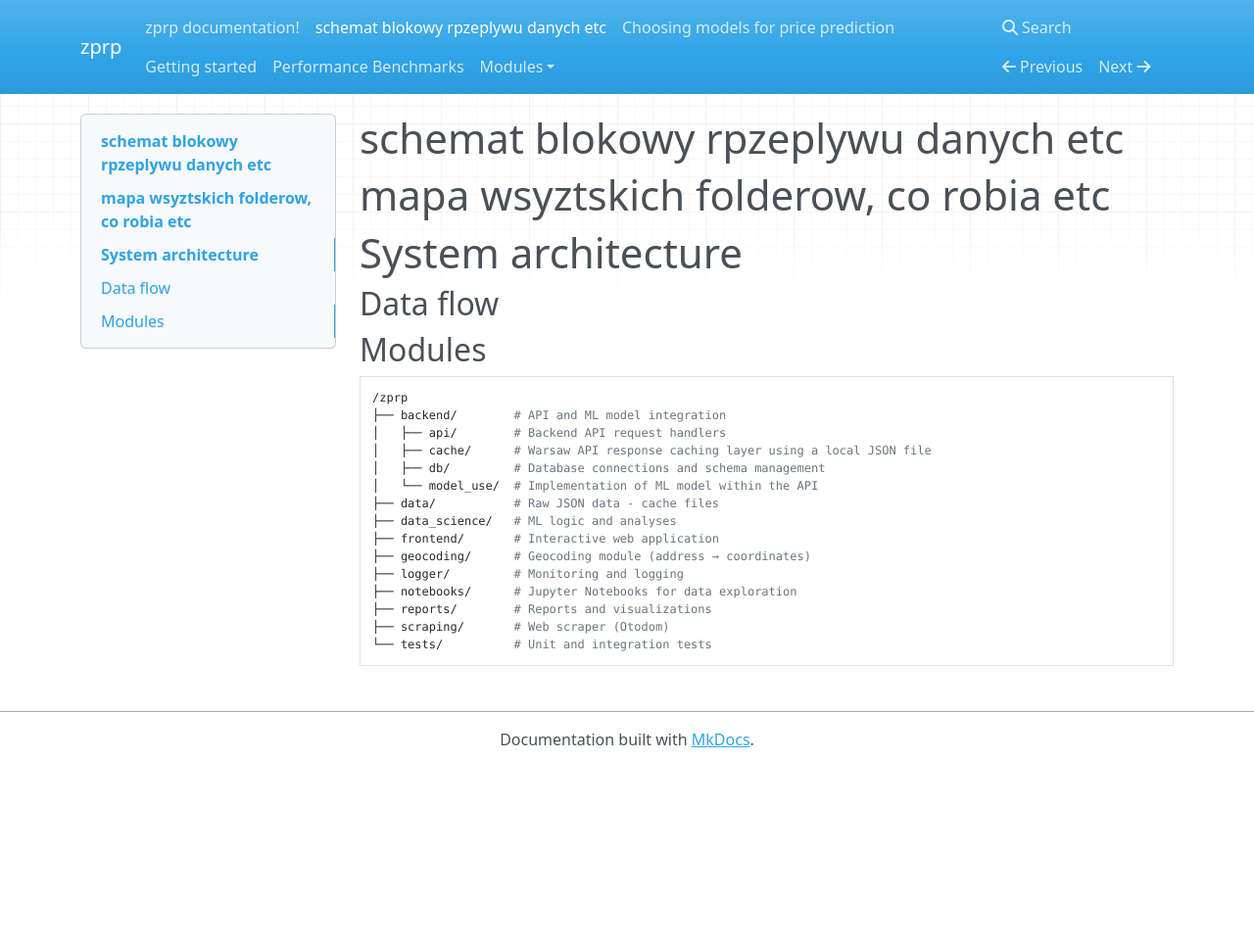
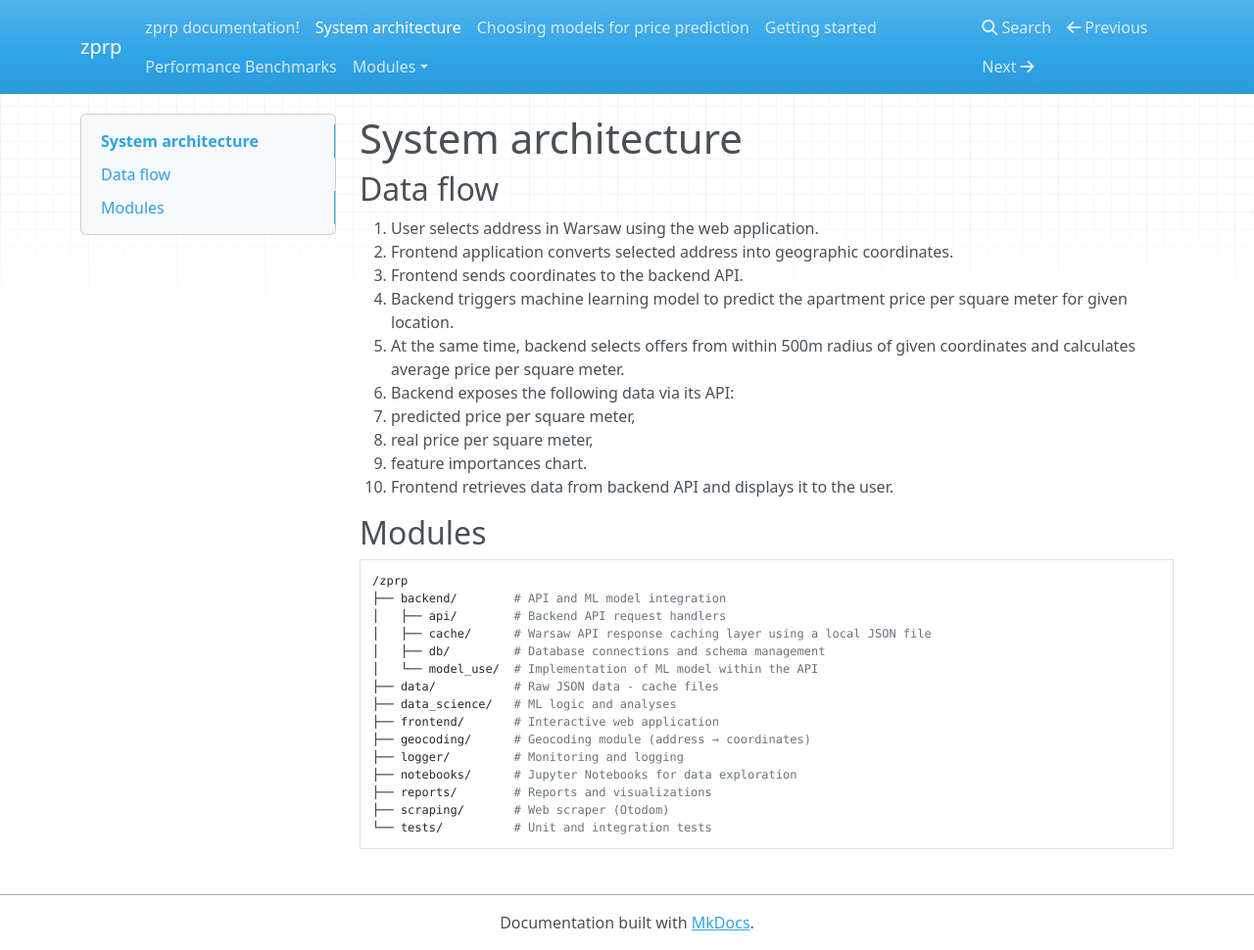
Before and after one commit to czarodziejszyn/zprp, an MkDocs documentation site: the page built from zprp/docs/docs/architecture.md, in a window 1280 px wide and 970 px high. Shown: the whole window at 98% size. Built offline with MkDocs 1.6.1, drawn with Linux system fonts in a browser that asks for light colours; nearby versions of some CDN libraries.

Commit message:
feat: flow description

````diff
--- a/zprp/docs/docs/architecture.md
+++ b/zprp/docs/docs/architecture.md
@@ -1,10 +1,17 @@
-# schemat blokowy rpzeplywu danych etc
-# mapa wsyztskich folderow, co robia etc
-
-
 # System architecture
 
 ## Data flow
+
+1. User selects address in Warsaw using the web application.
+2. Frontend application converts selected address into geographic coordinates.
+3. Frontend sends coordinates to the backend API.
+4. Backend triggers machine learning model to predict the apartment price per square meter for given location.
+5. At the same time, backend selects offers from within 500m radius of given coordinates and calculates average price per square meter.
+6. Backend exposes the following data via its API:
+  - predicted price per square meter,
+  - real price per square meter,
+  - feature importances chart.
+7. Frontend retrieves data from backend API and displays it to the user.
 
 ## Modules
 ```
````
